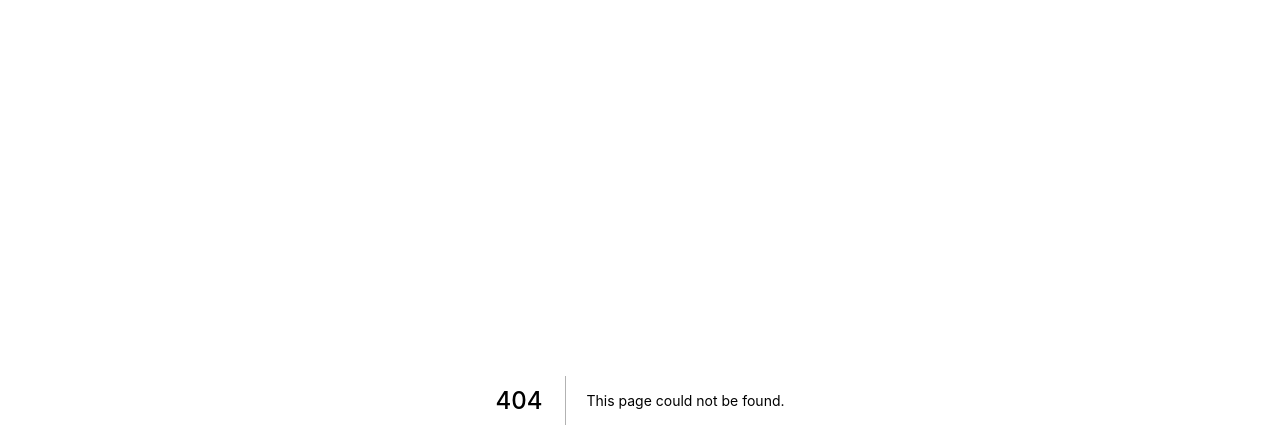
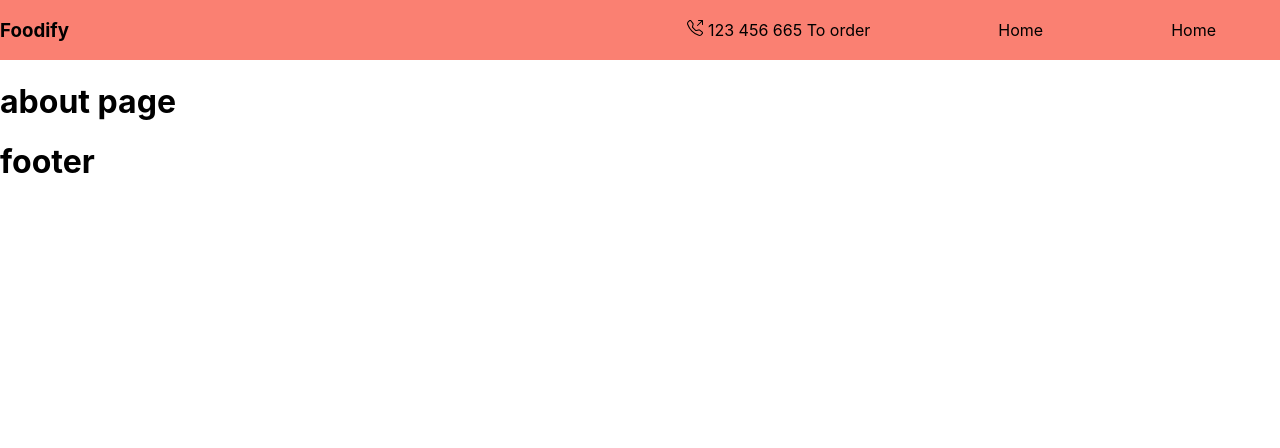
Before and after one commit to codeComet/food-ordering-app, a Next.js app in the folder client/: page /about in a window 1280 px wide. Before the commit this address had no page. Shown: the top 448 px of the page. Built offline with nearby package versions, Linux system fonts and the light colour scheme.

Commit message:
nav bar completed

```diff
--- /dev/null
+++ b/client/components/Footer.jsx
@@ -0,0 +1,11 @@
+import React from "react";
+
+const Footer = () => {
+  return (
+    <div>
+      <h1>footer</h1>
+    </div>
+  );
+};
+
+export default Footer;
--- /dev/null
+++ b/client/components/Layout.js
@@ -0,0 +1,15 @@
+import React from "react";
+import Navbar from "./Navbar";
+import Footer from "./Footer";
+
+const Layout = ({ children }) => {
+  return (
+    <>
+      <Navbar />
+      {children}
+      <Footer />
+    </>
+  );
+};
+
+export default Layout;
--- /dev/null
+++ b/client/components/Navbar.jsx
@@ -0,0 +1,27 @@
+import React from "react";
+import styles from "../styles/Navstyle.module.css";
+import { BsTelephoneOutbound } from "react-icons/bs";
+
+const Navbar = () => {
+  return (
+    <div className={styles.container}>
+      <div className={styles.logo}>
+        <h3>Foodify</h3>
+      </div>
+      <div className={styles.nav}>
+        <div className={styles.navitem}>
+          <BsTelephoneOutbound /> <span>123 456 665</span>
+          <a href="#"> To order</a>
+        </div>
+        <div className={styles.navitem}>
+          <a href="#">Home</a>
+        </div>
+        <div className={styles.navitem}>
+          <a href="#">Home</a>
+        </div>
+      </div>
+    </div>
+  );
+};
+
+export default Navbar;
--- a/client/package.json
+++ b/client/package.json
@@ -10,7 +10,8 @@
   "dependencies": {
     "next": "12.0.7",
     "react": "17.0.2",
-    "react-dom": "17.0.2"
+    "react-dom": "17.0.2",
+    "react-icons": "^4.3.1"
   },
   "devDependencies": {
     "eslint": "8.6.0",
--- a/client/pages/_app.js
+++ b/client/pages/_app.js
@@ -1,7 +1,12 @@
-import '../styles/globals.css'
+import "../styles/globals.css";
+import Layout from "../components/Layout";
 
 function MyApp({ Component, pageProps }) {
-  return <Component {...pageProps} />
+  return (
+    <Layout>
+      <Component {...pageProps} />
+    </Layout>
+  );
 }
 
-export default MyApp
+export default MyApp;
--- /dev/null
+++ b/client/pages/about.js
@@ -0,0 +1,11 @@
+import React from "react";
+
+const about = () => {
+  return (
+    <div>
+      <h1>about page</h1>
+    </div>
+  );
+};
+
+export default about;
--- /dev/null
+++ b/client/styles/Navstyle.module.css
@@ -0,0 +1,16 @@
+.container {
+  display: flex;
+  align-items: center;
+  justify-content: space-between;
+  background-color: salmon;
+}
+
+.nav {
+  display: flex;
+  justify-content: space-around;
+  align-items: center;
+}
+
+.navitem {
+  margin: 0 4rem;
+}
```
Also changed, not shown: client/styles/Home.module.css (deleted, +0 -116 lines), 1 other file (tests, documents, lock files or other folders).
